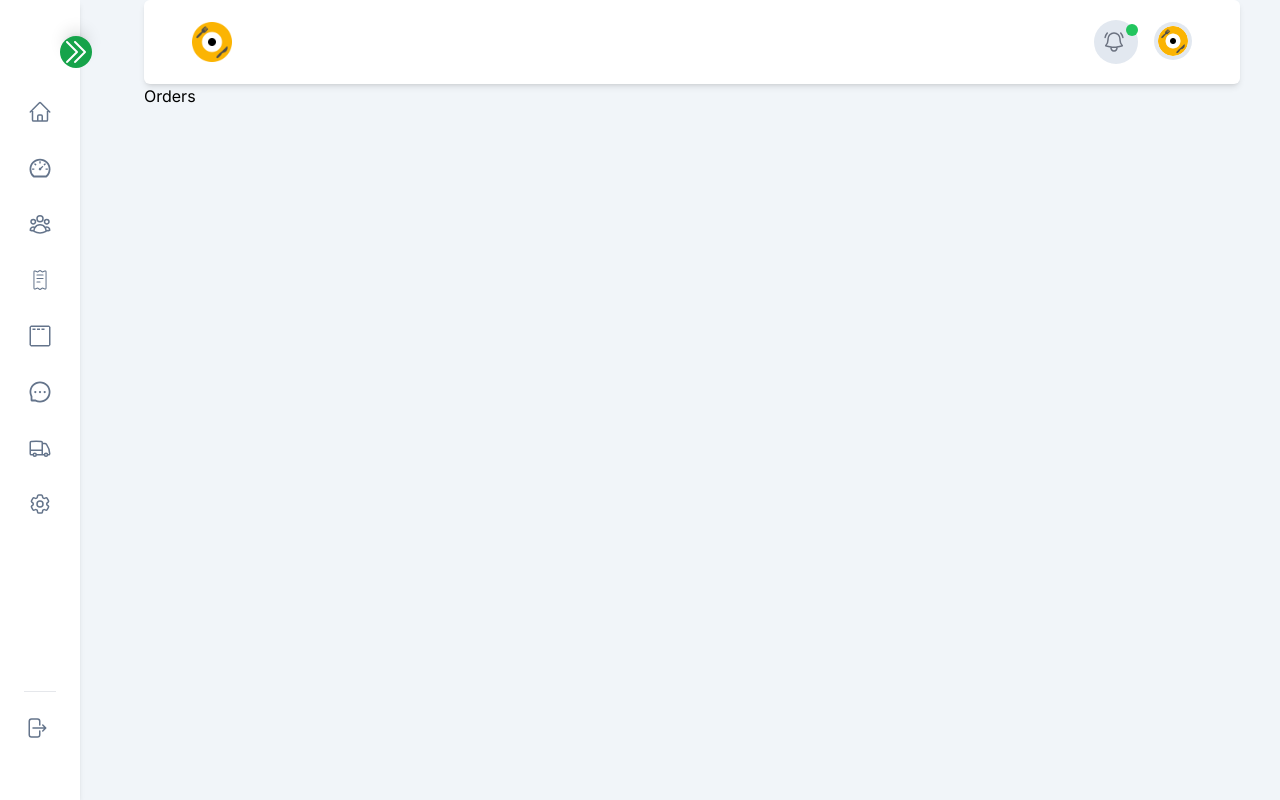
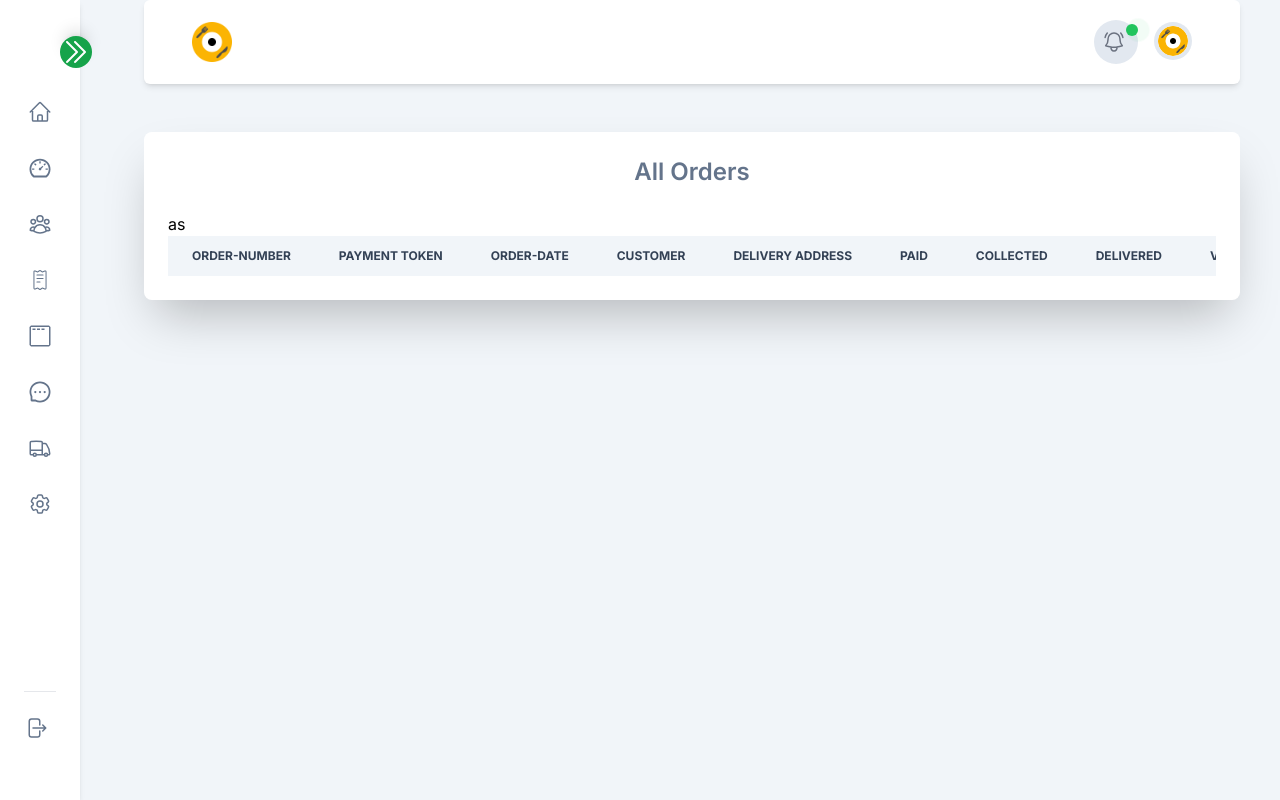
Before and after one commit to ZASFM/shon-immer, a Next.js app: page /dashboard/orders in a window 1280 px wide. Built offline with nearby package versions, Linux system fonts and the light colour scheme; a web font is replaced by a local one.

Commit message:
orders, tables

```diff
--- a/app/(dashboard)/dashboard/orders/AdminOrdersTable.tsx
+++ b/app/(dashboard)/dashboard/orders/AdminOrdersTable.tsx
@@ -1,6 +1,50 @@
+import { OrderData } from "@/data/order-data";
+import TableWrapper from "../Components/TableWrapper";
+
 const AdminOrdersTable=()=>{
    return (
-      <div>Orders</div>
+      <TableWrapper title={"All Orders"}>
+      <table className="w-full   text-left  text-slate-500 ">
+        <thead className=" text-xs  overflow-x-auto whitespace-nowrap text-slate-700 uppercase bg-slate-100 ">
+          <tr>
+            <th scope="col" className="px-6 py-3">
+              Order-Number
+            </th>
+            <th scope="col" className="px-6 py-3">
+              Payment Token
+            </th>
+            <th scope="col" className="px-6 py-3  ">
+              Order-Date
+            </th>
+            <th scope="col" className="px-6 py-3  ">
+              Customer
+            </th>
+            <th scope="col" className="px-6 py-3">
+              Delivery Address
+            </th>
+            <th scope="col" className="px-6 py-3">
+              Paid
+            </th>
+            <th scope="col" className="px-6 py-3">
+              Collected
+            </th>
+            <th scope="col" className="px-6 py-3">
+              Delivered
+            </th>
+            <th scope="col" className="px-6 py-3">
+              View
+            </th>
+          </tr>
+        </thead>
+        {OrderData.map((order,i)=>{
+           return (
+            <>
+            </>
+           )
+        })}
+      </table>
+
+  </TableWrapper>
    )
 }
 
```
Also changed, not shown: app/(dashboard)/dashboard/orders/AdminOrderModal.tsx (added).
